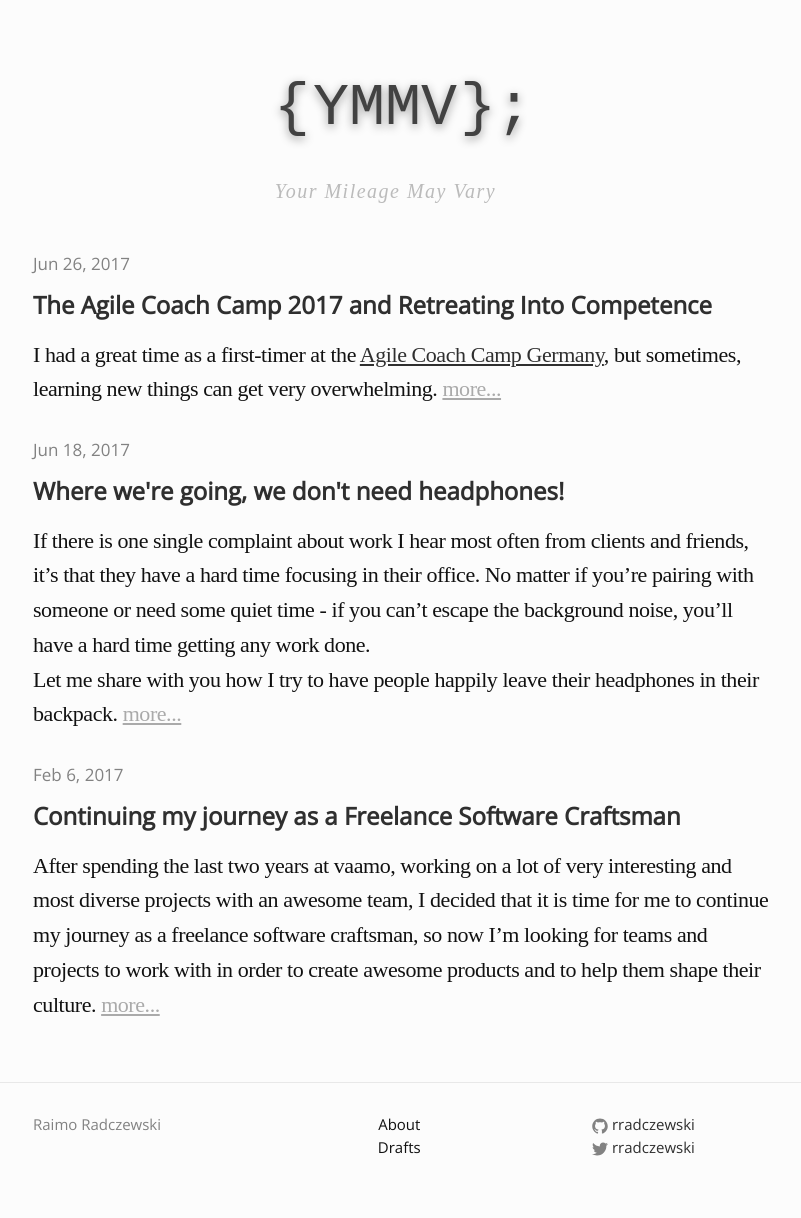
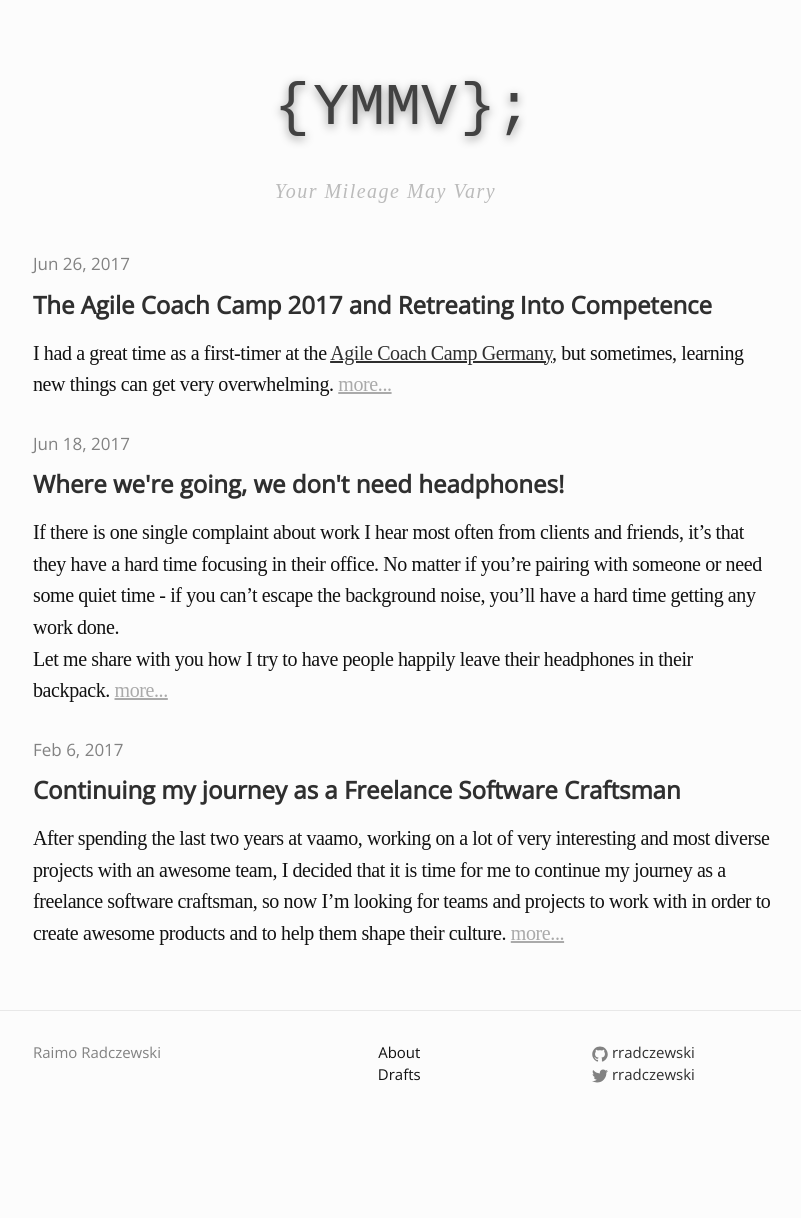
Before and after one commit to rradczewski/ymmv, a Jekyll site: the page built from index.md, in a window 1280 px wide. Shown: the whole page, without its empty margins (237-1038 px from the left). Built offline with Jekyll 4.4.1, drawn with Linux system fonts in a browser that asks for light colours; some web fonts are replaced; after the commit the page ends 1146 px from its top, so only the background shows below that.

Commit message:
Fixing Font-Issues

```diff
--- a/_sass/minima/_layout.scss
+++ b/_sass/minima/_layout.scss
@@ -199,13 +199,8 @@
 .post-content {
   margin-bottom: $spacing-unit;
   font-family: $serif-font-family;
-  font-size: 22px;
   line-height: 1.58;
   letter-spacing: -0.02em;
-
-  @include media-query($on-laptop) {
-    font-size: 20px;
-  }
 
   .twitter-tweet {
     margin-left: auto;
@@ -224,10 +219,6 @@
     }
   }
 
-  @include media-query($on-palm) {
-    font-size: 18px;
-  }
-
   img {
     display: block;
     margin: 30px auto;
@@ -241,6 +232,7 @@
 
   a {
     text-decoration: underline;
+    text-decoration-skip: ink;
   }
 
   h2 {
```
